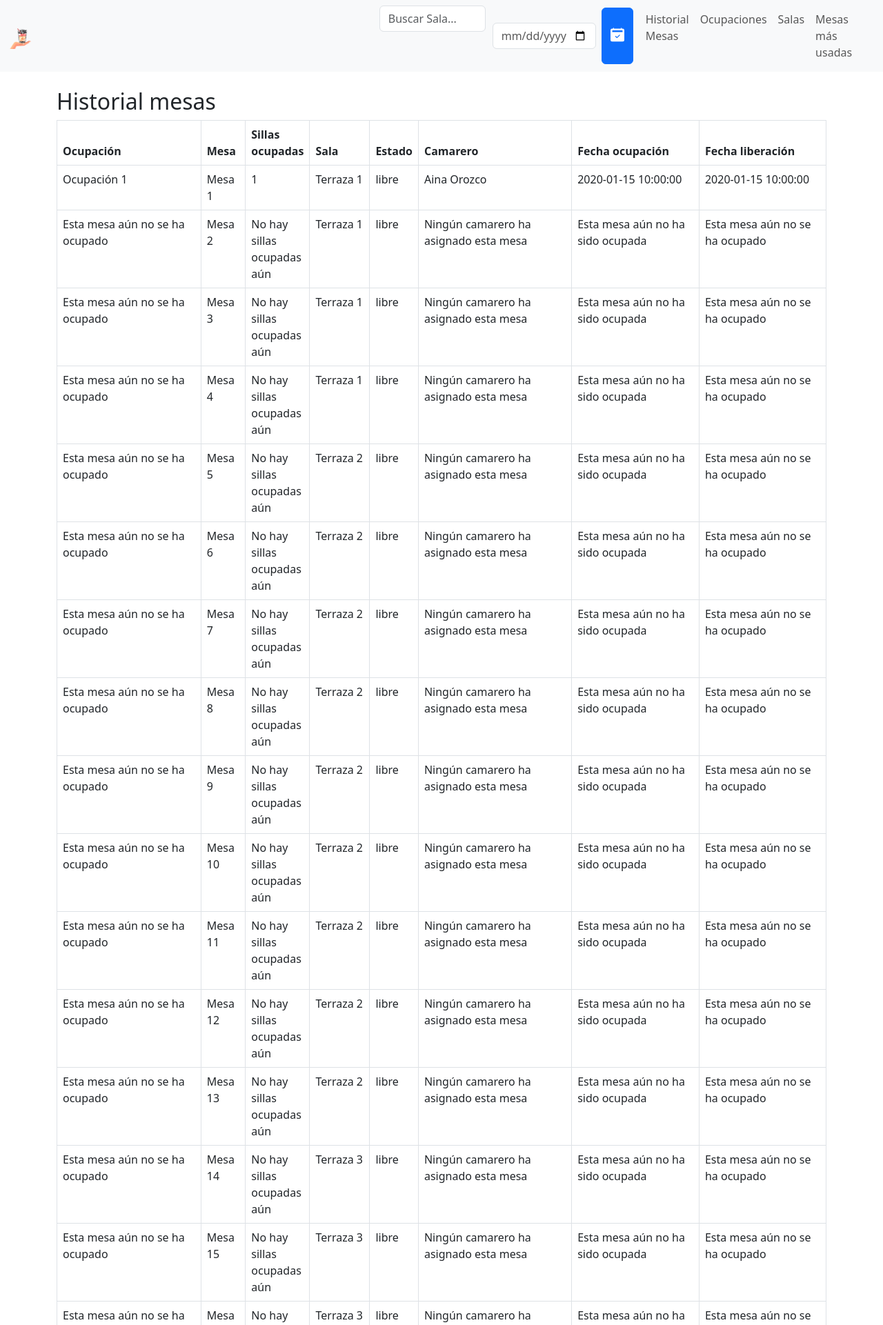
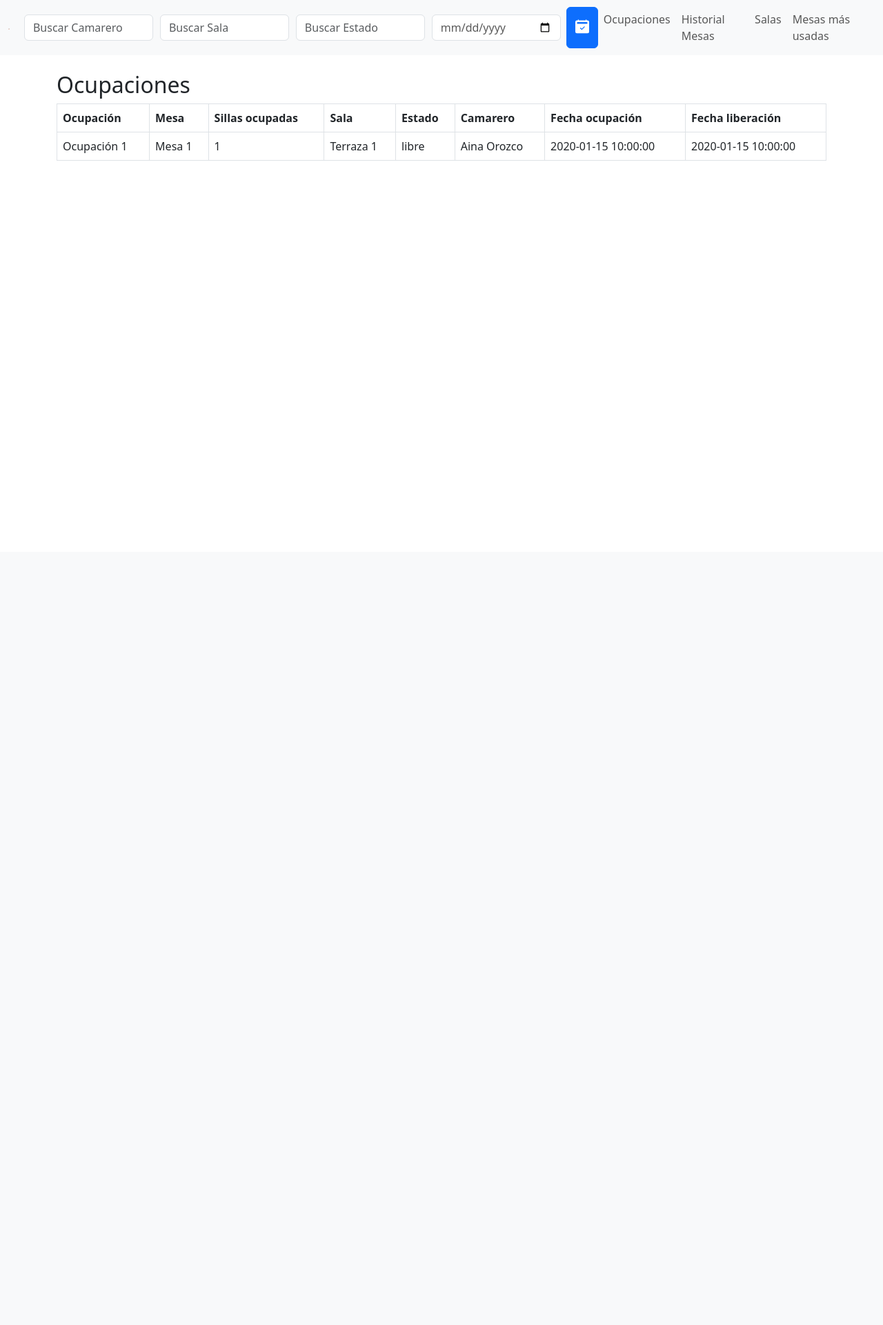
Before and after one commit to ainaorozcogonzalez/DAW2---PR01---RICK-DECKARD, a PHP site: page /Manager/historial.php in a window 1280 px wide. Shown: the top 1921 px of the page at 69% size. After the commit the page ends 233 px from the top, so only its background shows below. Run offline with PHP 8.4, Linux system fonts and the light colour scheme; a user stored in the database is signed in; data comes from the database, SQL or seed files in the repository; tables that the repository leaves empty hold one stand-in row (values such as "Sample post").

Commit message:
historial_con_filtros_sumativos

```diff
--- a/Manager/historial.php
+++ b/Manager/historial.php
@@ -32,7 +32,9 @@
 
 
         // Recojemos el valor del input para filtrar por sala y el valor del input para filtrar por fecha
-        $buscar_sala = isset($_GET['buscar']) ? mysqli_real_escape_string($con, htmlspecialchars($_GET['buscar'])) : '';
+        $buscar_sala = isset($_GET['buscarSala']) ? mysqli_real_escape_string($con, htmlspecialchars($_GET['buscarSala'])) : '';
+        $buscar_camarero = isset($_GET['buscarCamarero']) ? mysqli_real_escape_string($con, htmlspecialchars($_GET['buscarCamarero'])) : '';
+        $buscar_estado = isset($_GET['buscarEstado']) ? mysqli_real_escape_string($con, htmlspecialchars($_GET['buscarEstado'])) : '';
         $fecha = isset($_GET['fecha']) ? mysqli_real_escape_string($con, htmlspecialchars($_GET['fecha'])) : '';
 
         // Comprobamos si se se recibe el valor de 'pagina', si se recibe, lo recojemos, sino nos lleva a 'Historial Mesas'
@@ -45,26 +47,29 @@
         // CAMBIAR ENTRE PÁGINAS (OCUPACIONES / SALAS / SALAS MÁS USADAS / HISTORIAL MESAS)
         switch ($paginas) {
 
-            case 'ocupacion':
+            case 'historial':
 
-                $sqlHistorial = "SELECT ocupaciones.id_ocupacion, ocupaciones.id_mesa, ocupaciones.id_usuario,
-                    ocupaciones.fecha_ocupacion, ocupaciones.fecha_libera, ocupaciones.sillas, mesas.id_mesa, mesas.capacidad,
-                    mesas.estado, mesas.id_sala, usuarios.id_usuario, usuarios.nombre_completo,
-                    usuarios.contraseña, usuarios.tipo_usuario
-                    FROM ocupaciones
-                    INNER JOIN mesas ON mesas.id_mesa = ocupaciones.id_mesa
+                $sqlHistorial = "SELECT mesas.id_mesa AS id_mesa, mesas.capacidad, mesas.estado, mesas.id_sala,
+                    salas.id_sala, salas.nombre, salas.capacidad,
+                    ocupaciones.id_ocupacion, ocupaciones.id_mesa AS id_mesas_ocupadas, ocupaciones.sillas, ocupaciones.fecha_ocupacion, ocupaciones.fecha_libera,
+                    usuarios.id_usuario, usuarios.nombre_completo, usuarios.contraseña, usuarios.tipo_usuario
+                    FROM mesas
                     INNER JOIN salas ON salas.id_sala = mesas.id_sala
-                    INNER JOIN usuarios ON usuarios.id_usuario = ocupaciones.id_usuario";
+                    LEFT JOIN ocupaciones ON ocupaciones.id_mesa = mesas.id_mesa
+                    LEFT JOIN usuarios ON usuarios.id_usuario = ocupaciones.id_usuario
+                    ";
 
                 $tieneORDERBY = false;
                 break;
+
 
             case 'sala':
 
                 $sqlHistorial = "SELECT salas.id_sala, salas.nombre, salas.capacidad,
                     mesas.id_mesa, mesas.capacidad AS capacidad_mesa, mesas.estado, mesas.id_sala
                     FROM salas
-                    INNER JOIN mesas ON salas.id_sala = mesas.id_sala";
+                    INNER JOIN mesas ON salas.id_sala = mesas.id_sala
+                    GROUP BY salas.id_sala";
 
                 $tieneORDERBY = false;
                 break;
@@ -85,15 +90,15 @@
 
             default:
 
-                $sqlHistorial = "SELECT mesas.id_mesa AS id_mesa, mesas.capacidad, mesas.estado, mesas.id_sala,
-                    salas.id_sala, salas.nombre, salas.capacidad,
-                    ocupaciones.id_ocupacion, ocupaciones.id_mesa AS id_mesas_ocupadas, ocupaciones.sillas, ocupaciones.fecha_ocupacion, ocupaciones.fecha_libera,
-                    usuarios.id_usuario, usuarios.nombre_completo, usuarios.contraseña, usuarios.tipo_usuario
-                    FROM mesas
-                    INNER JOIN salas ON salas.id_sala = mesas.id_sala
-                    LEFT JOIN ocupaciones ON ocupaciones.id_mesa = mesas.id_mesa
-                    LEFT JOIN usuarios ON usuarios.id_usuario = ocupaciones.id_usuario
-                    ";
+                $sqlHistorial = "SELECT ocupaciones.id_ocupacion, ocupaciones.id_mesa, ocupaciones.id_usuario,
+                ocupaciones.fecha_ocupacion, ocupaciones.fecha_libera, ocupaciones.sillas, mesas.id_mesa, mesas.capacidad,
+                mesas.estado, mesas.id_sala,
+                salas.nombre,
+                usuarios.id_usuario, usuarios.nombre_completo, usuarios.contraseña, usuarios.tipo_usuario
+                FROM ocupaciones
+                INNER JOIN mesas ON mesas.id_mesa = ocupaciones.id_mesa
+                INNER JOIN salas ON salas.id_sala = mesas.id_sala
+                INNER JOIN usuarios ON usuarios.id_usuario = ocupaciones.id_usuario";
 
                 $tieneORDERBY = false;
                 break;
@@ -106,11 +111,24 @@
         $filtros = [];
         $parametros = [];
 
-        // Si hemos introducido texto en el input 'buscar'
+        // Si hemos introducido texto en el input 'buscarCamarero'
+        if ($buscar_camarero != "") {
+            $filtros[] = "usuarios.nombre_completo LIKE ?";
+            $parametros[] = '%' . $buscar_camarero . '%';
+        }
+
+        // Si hemos introducido texto en el input 'buscarSala'
         if ($buscar_sala != "") {
             $filtros[] = "salas.nombre LIKE ?";
             $parametros[] = '%' . $buscar_sala . '%';
         }
+
+        // Si hemos introducido texto en el input 'buscarSala'
+        if ($buscar_estado != "") {
+            $filtros[] = "salas.nombre LIKE ?";
+            $parametros[] = '%' . $buscar_estado . '%';
+        }
+
 
         // Si hemos introducido una fecha en el input 'fecha'
         if ($fecha != "") {
@@ -157,6 +175,17 @@
     <link rel="stylesheet" href="https://cdn.jsdelivr.net/npm/bootstrap-icons@1.11.3/font/bootstrap-icons.min.css">
 </head>
 <body>
+    <style>
+        .divNavbar {
+            width: 160%;
+        }
+
+        @media (max-width: 1680px) {
+            .divNavbar {
+                width: 3000%;
+            }
+        }
+    </style>
     <nav class="navbar navbar-expand-lg bg-body-tertiary">
         <div class="container-fluid">
 
@@ -171,16 +200,16 @@
             </button>
 
             <!-- FILTROS Y PÁGINAS -->
-            <div class="collapse navbar-collapse" id="navbarContent">
+            <div class="collapse navbar-collapse divNavbar" id="navbarContent">
                 <ul class="navbar-nav ms-auto mb-2 mb-lg-0">
 
-                    <!-- Los filtros solo se mostrarán en la página de 'Historial Mesas' -->
-                    <?php if ($paginas != 'ocupacion' && $paginas != 'uso' && $paginas != 'sala') : ?>
-                        <form class="form-inline my-2 my-lg-0" method="GET">
-                            <input class="form-control mr-sm-2" type="search" name="buscar" placeholder="Buscar Sala..." aria-label="Buscar Sala...">
-                        </form>
-                        <form class="d-flex align-items-center" style="margin-left: 10px; margin-right: 10px;" method="GET">
-                            <input style="color: #000000A6; width: 150px;" class="form-control me-2" type="date" id="start" name="fecha"/>
+                    <!-- Los filtros solo se mostrarán en la página de 'Ocupaciones' -->
+                    <?php if ($paginas != 'historial' && $paginas != 'uso' && $paginas != 'sala') : ?>
+                        <form class="form-inline my-2 my-lg-0 d-flex align-items-center" method="GET">
+                            <input class="form-control mr-sm-2" type="search" name="buscarCamarero" placeholder="Buscar Camarero" aria-label="Buscar Camarero" value="<?php if(isset($_GET['buscarCamarero'])) {echo $_GET['buscarCamarero'];} ?>">
+                            <input class="form-control mr-sm-2" style="margin-left: 10px;" type="search" name="buscarSala" placeholder="Buscar Sala" aria-label="Buscar Sala" value="<?php if(isset($_GET['buscarSala'])) {echo $_GET['buscarSala'];} ?>">
+                            <input class="form-control mr-sm-2" style="margin-left: 10px;" type="search" name="buscarEstado" placeholder="Buscar Estado" aria-label="Buscar Estado" value="<?php if(isset($_GET['buscarEstado'])) {echo $_GET['buscarEstado'];} ?>">
+                            <input style="color: #000000A6; margin-left: 10px;" class="form-control me-2" type="date" id="start" name="fecha" value="<?php if(isset($_GET['fecha'])) {echo $_GET['fecha'];} ?>"/>
                             <button type="submit" class="btn btn-primary" style="height: 93%;">
                                 <svg xmlns="http://www.w3.org/2000/svg" width="20" height="26" fill="currentColor" class="bi bi-calendar2-check-fill" viewBox="0 1.4 16 16">
                                     <path d="M3.5 0a.5.5 0 0 1 .5.5V1h8V.5a.5.5 0 0 1 1 0V1h1a2 2 0 0 1 2 2v11a2 2 0 0 1-2 2H2a2 2 0 0 1-2-2V3a2 2 0 0 1 2-2h1V.5a.5.5 0 0 1 .5-.5m9.954 3H2.545c-.3 0-.545.224-.545.5v1c0 .276.244.5.545.5h10.91c.3 0 .545-.224.545-.5v-1c0-.276-.244-.5-.546-.5m-2.6 5.854a.5.5 0 0 0-.708-.708L7.5 10.793 6.354 9.646a.5.5 0 1 0-.708.708l1.5 1.5a.5.5 0 0 0 .708 0z"/>
@@ -191,12 +220,12 @@
 
                     <!-- Página Historial Mesas (predeterminada) -->
                     <li class="nav-item">
-                        <a class="nav-link" href="?pagina=default">Historial Mesas</a>
+                        <a class="nav-link" href="?pagina=default">Ocupaciones</a>
                     </li>
 
                     <!-- Página Ocupaciones -->
                     <li class="nav-item">
-                        <a class="nav-link" href="?pagina=ocupacion">Ocupaciones</a>
+                        <a class="nav-link" href="?pagina=historial">Historial Mesas</a>
                     </li>
 
                     <!-- Página Salas -->
@@ -216,25 +245,26 @@
     <div class="container mt-4">
 
         <!-- Dependiendo de que opción escojamos en el navbar, nos mostrará una página u otra -->
-        <?php if ($paginas == 'ocupacion') : ?>
-            <h2>Ocupaciones</h2>
+        <?php if ($paginas == 'historial') : ?>
+            <h2>Historial mesas</h2>
         <?php elseif ($paginas == 'uso') : ?>
             <h2>Mesas más usadas a menos</h2>
         <?php elseif ($paginas == 'sala') : ?>
             <h2>Salas</h2>
         <?php else : ?>
-            <h2>Historial mesas</h2>
+            <h2>Ocupaciones</h2>
         <?php endif; ?>
 
         <!-- Creamos la tabla, y dependiendo de que opción hayamos escojido, creamos un encabezado (para las columnas) u otro -->
         <table class="table table-bordered">
             <thead>
                 <tr>
-                    <?php if ($paginas == 'ocupacion') : ?>
+                    <?php if ($paginas == 'historial') : ?>
 
                         <th>Ocupación</th>
                         <th>Mesa</th>
                         <th>Sillas ocupadas</th>
+                        <th>Sala</th>
                         <th>Estado</th>
                         <th>Camarero</th>
                         <th>Fecha ocupación</th>
@@ -280,93 +310,7 @@
                             echo "<tr>";
 
                             // MOSTRAR OCUPACIONES
-                            if ($paginas == 'ocupacion') {
-
-                                // Si esta mesa ha sido ocupada (si existe 'id_ocupacion') mostramos 'Ocupación (y su ID)'
-                                // si no, mostramos un mensaje de que aún no ha sido ocupada
-                                if ($fila['id_ocupacion'] != NULL) {
-
-                                    echo "<td>Ocupación ".$fila['id_ocupacion']."</td>";
-
-                                } else {
-
-                                    echo "<td>Esta mesa aún no ha sido ocupada</td>";
-
-                                }
-
-                                // Mostramos las mesas y su estado actual
-                                echo "<td>Mesa ".$fila['id_mesa']."</td>";
-
-                                echo "<td>".$fila['sillas']."</td>";
-
-                                echo "<td>".$fila['estado']."</td>";
-
-                                // Si esta mesa ha sido asignada por un camarero (si existe una id_usuario),
-                                // mostramos el nombre de este, si no, le mostramos un mensaje de que ningún camarero la ha asignado
-                                if ($fila['id_usuario'] != NULL) {
-
-                                    echo "<td>".$fila['nombre_completo']."</td>";
-
-                                } else {
-
-                                    echo "<td> Ningún camarero ha asignado esta mesa </td>";
-
-                                }
-
-                                // Mostramos la fecha en la que se ha ocupado la mesa
-                                echo "<td>".$fila['fecha_ocupacion']."</td>";
-
-                                // Si la fecha en la que se ha desocupado existe, la mostramos
-                                // Si no, mostramos un mensaje de que sigue ocupada
-                                if ($fila['fecha_libera'] != NULL) {
-
-                                    echo "<td>".$fila['fecha_libera']."</td>";
-
-                                } else {
-
-                                    echo "<td> Esta mesa actualmente está siendo ocupada </td>";
-
-                                }
-
-
-                            // MOSTRAR DE LAS MESAS MÁS USADAS A MENOS
-                            } elseif ($paginas == 'uso') {
-
-                                // Si solo se ha usado una vez, mostramos (el número de veces, y el texto 'vez')
-                                if ($fila['numero_de_usos'] == 1) {
-
-                                    echo "<td>".$fila['numero_de_usos']." vez</td>";
-
-                                } else {
-
-                                    echo "<td>".$fila['numero_de_usos']." veces</td>";
-
-                                }
-
-                                // Mostramos las mesas y el nombre de la sala en la que están
-                                echo "<td>Mesa ".$fila['id_mesa']."</td>";
-                                echo "<td>".$fila['nombre']."</td>";
-
-                                // Mostramos las ocupaciones en las que se ha usado esta mesa
-                                echo "<td>";
-
-                                    // Buscamos todas las comas en la cadena 'ocupaciones_concatenadas' y lo reemplaza por ', Ocupación '
-                                    // de manera que queda "Ocupación 1, Ocupación 2, Ocupación 3, etc..."
-                                    echo "Ocupación " . str_replace(',', ', Ocupación ', $fila['ocupaciones_concatenadas']);
-
-                                echo "</td>";
-
-
-                            // MOSTRAR SALAS
-                            } elseif ($paginas == 'sala') {
-
-                                // Mostramos el nombre de la sala y su capacidad
-                                echo "<td>".$fila['nombre']."</td>";
-                                echo "<td>".$fila['capacidad']."</td>";
-
-
-                            // MOSTRAR TANTO LAS MESAS OCUPADAS Y NO OCUPADAS
-                            } else {
+                            if ($paginas == 'historial') {
 
                                 // Si esta mesa ha sido ocupada (si existe 'id_ocupacion') mostramos 'Ocupación (y su ID)'
                                 // si no, mostramos un mensaje de que aún no ha sido ocupada
@@ -449,6 +393,98 @@
 
                                 }
 
+
+                            // MOSTRAR DE LAS MESAS MÁS USADAS A MENOS
+                            } elseif ($paginas == 'uso') {
+
+                                // Si solo se ha usado una vez, mostramos (el número de veces, y el texto 'vez')
+                                if ($fila['numero_de_usos'] == 1) {
+
+                                    echo "<td>".$fila['numero_de_usos']." vez</td>";
+
+                                } else {
+
+                                    echo "<td>".$fila['numero_de_usos']." veces</td>";
+
+                                }
+
+                                // Mostramos las mesas y el nombre de la sala en la que están
+                                echo "<td>Mesa ".$fila['id_mesa']."</td>";
+                                echo "<td>".$fila['nombre']."</td>";
+
+                                // Mostramos las ocupaciones en las que se ha usado esta mesa
+                                echo "<td>";
+
+                                    // Buscamos todas las comas en la cadena 'ocupaciones_concatenadas' y lo reemplaza por ', Ocupación '
+                                    // de manera que queda "Ocupación 1, Ocupación 2, Ocupación 3, etc..."
+                                    echo "Ocupación " . str_replace(',', ', Ocupación ', $fila['ocupaciones_concatenadas']);
+
+                                echo "</td>";
+
+
+                            // MOSTRAR SALAS
+                            } elseif ($paginas == 'sala') {
+
+                                // Mostramos el nombre de la sala y su capacidad
+                                echo "<td>".$fila['nombre']."</td>";
+                                echo "<td>".$fila['capacidad']."</td>";
+
+
+                            // MOSTRAR TANTO LAS MESAS OCUPADAS Y NO OCUPADAS
+                            } else {
+
+
+
+
+
+                                // Si esta mesa ha sido ocupada (si existe 'id_ocupacion') mostramos 'Ocupación (y su ID)'
+                                // si no, mostramos un mensaje de que aún no ha sido ocupada
+                                if ($fila['id_ocupacion'] != NULL) {
+
+                                    echo "<td>Ocupación ".$fila['id_ocupacion']."</td>";
+
+                                } else {
+
+                                    echo "<td>Esta mesa aún no ha sido ocupada</td>";
+
+                                }
+
+                                // Mostramos las mesas, las sillas, las salas y su estado actual
+                                echo "<td>Mesa ".$fila['id_mesa']."</td>";
+
+                                echo "<td>".$fila['sillas']."</td>";
+
+                                echo "<td>".$fila['nombre']."</td>";
+
+                                echo "<td>".$fila['estado']."</td>";
+
+                                // Si esta mesa ha sido asignada por un camarero (si existe una id_usuario),
+                                // mostramos el nombre de este, si no, le mostramos un mensaje de que ningún camarero la ha asignado
+                                if ($fila['id_usuario'] != NULL) {
+
+                                    echo "<td>".$fila['nombre_completo']."</td>";
+
+                                } else {
+
+                                    echo "<td> Ningún camarero ha asignado esta mesa </td>";
+
+                                }
+
+                                // Mostramos la fecha en la que se ha ocupado la mesa
+                                echo "<td>".$fila['fecha_ocupacion']."</td>";
+
+                                // Si la fecha en la que se ha desocupado existe, la mostramos
+                                // Si no, mostramos un mensaje de que sigue ocupada
+                                if ($fila['fecha_libera'] != NULL) {
+
+                                    echo "<td>".$fila['fecha_libera']."</td>";
+
+                                } else {
+
+                                    echo "<td> Esta mesa actualmente está siendo ocupada </td>";
+
+                                }
+
                             }
 
                             echo "</tr>";
```
